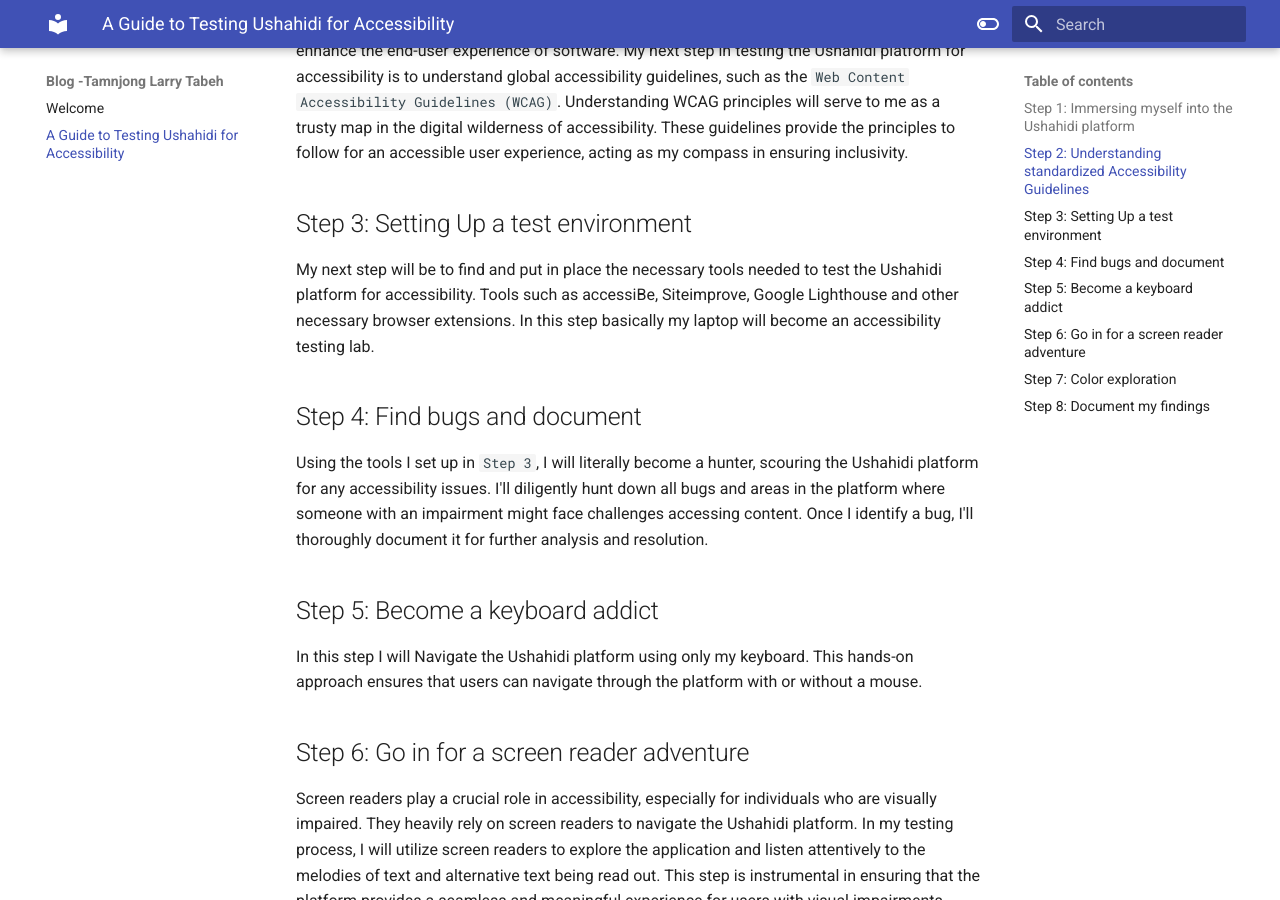
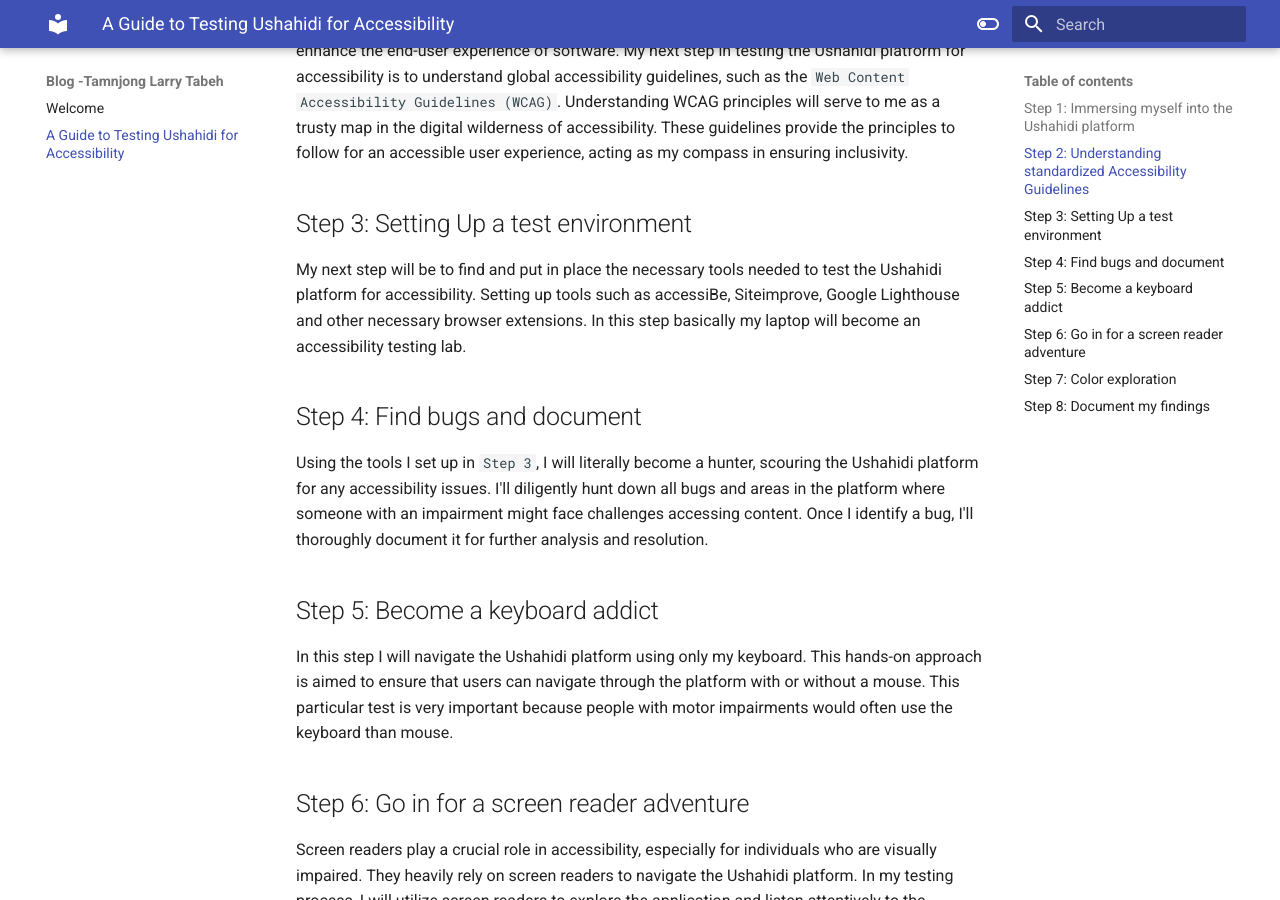
Before and after one commit to larrytamnjong/blog, an MkDocs documentation site: the page built from docs/ushahidiaccessibility.md, in a window 1280 px wide and 900 px high, scrolled down 682 px. Built offline with MkDocs 1.6.1 and Material for MkDocs 9.7.7, drawn with Linux system fonts in a browser that asks for light colours.

Commit message:
grammar adjustments

```diff
--- a/docs/ushahidiaccessibility.md
+++ b/docs/ushahidiaccessibility.md
@@ -13,7 +13,7 @@
 
 ## Step 3: Setting Up a test environment
 
-My next step will be to find and put in place the necessary tools needed to test the Ushahidi platform for accessibility. Tools such as accessiBe, Siteimprove, Google Lighthouse and other necessary browser extensions. In this step basically my laptop will become an accessibility testing lab.
+My next step will be to find and put in place the necessary tools needed to test the Ushahidi platform for accessibility. Setting up tools such as accessiBe, Siteimprove, Google Lighthouse and other necessary browser extensions. In this step basically my laptop will become an accessibility testing lab.
 
 ## Step 4: Find bugs and document
 
@@ -21,7 +21,7 @@
 
 ## Step 5: Become a keyboard addict
 
-In this step I will Navigate the Ushahidi platform using only my keyboard. This hands-on approach ensures that users can navigate through the platform with or without a mouse.
+In this step I will navigate the Ushahidi platform using only my keyboard. This hands-on approach is aimed to ensure that users can navigate through the platform with or without a mouse. This particular test is very important because people with motor impairments would often use the keyboard than mouse.
 
 ## Step 6: Go in for a screen reader adventure
 
```
